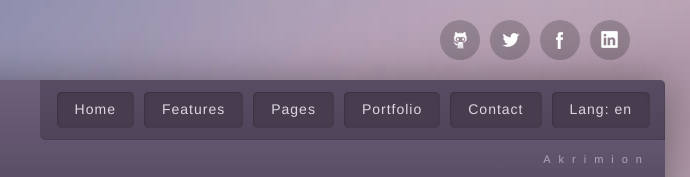
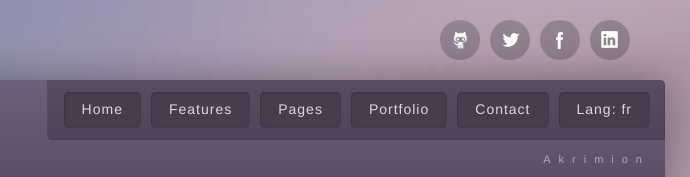
Before and after one commit to Akrimion/Akrimion.github.io, a plain HTML site: page index.html in a window 1280 px wide. Shown: the top 177 px of the page, 515-1205 px from the left. Drawn offline with Linux system fonts and the light colour scheme; files whose address does not match are found by name.

Commit message:
lang 1.05

```diff
--- a/assets/js/akriweb.js
+++ b/assets/js/akriweb.js
@@ -75,8 +75,8 @@
   })(jQuery);
 
 //VARIABLE ZONE
-  var translatorhead = $('head').translate({lang: "en", t: dico});
-  var translator = $('body').translate({lang: "en", t: dico});
+  var translatorhead = $('head').translate({lang: getlang(), t: dico});
+  var translator = $('body').translate({lang: getlang(), t: dico});
   var lang="fr";
   var dico={
     Home:{
@@ -113,25 +113,17 @@
     }
     return "";
 	}
+  function getlang(){
+    if(getCookie("AKlang")!=""){
+      return getCookie('AKlang');
+    }else{
+      return "en";
+    }
+  }
   function changelang(_obj_){
     console.log(_obj_);
-    if(typeof _obj_ == "string"){
-      _changelang(_obj_);
-    }
-    else{
-      if(_obj_.data('lang')){
-        _changelang(_obj_.data('lang'));
-      }else{
-        _changelang("en");
-      }
-    }
-  }
-  function _changelang(string){
-    console.log(string);
-    $("#langchanger_btn").html('Lang: '+string);
-    translatorhead.lang(string);
-    translator.lang(string);
-    setCookie("AKlang",string,7);
+    $("#langchanger_btn").html('Lang: '+_obj_);
+    setCookie("AKlang",_obj_,7);
   }
 //FUNCTION END
 
@@ -147,8 +139,8 @@ $(document).ready(function() {
 
 
   //Lang zone
-    $(".langchanger").on('click',changelang($(this)));
+    $(".langchanger").on('click',setCookie('AKlang',$(this).data("lang"),7));
 
  // translator.lang("en");//change to english
-  changelang("en");
+  changelang(lang);
 });
--- a/index.html
+++ b/index.html
@@ -205,10 +205,10 @@
 												<span id="langchanger_btn">Lang</span>
 												<ul>
 													<li>
-														<a href="index.html" data-lang="en" class="langchanger">English</a>
+														<a href="#" data-lang="en" class="langchanger">English</a>
 													</li>
 													<li>
-														<a href="index.html" data-lang="fr" class="langchanger">Français</a>
+														<a href="#" data-lang="fr" class="langchanger">Français</a>
 													</li>
 												</ul>
 											</li>
```
